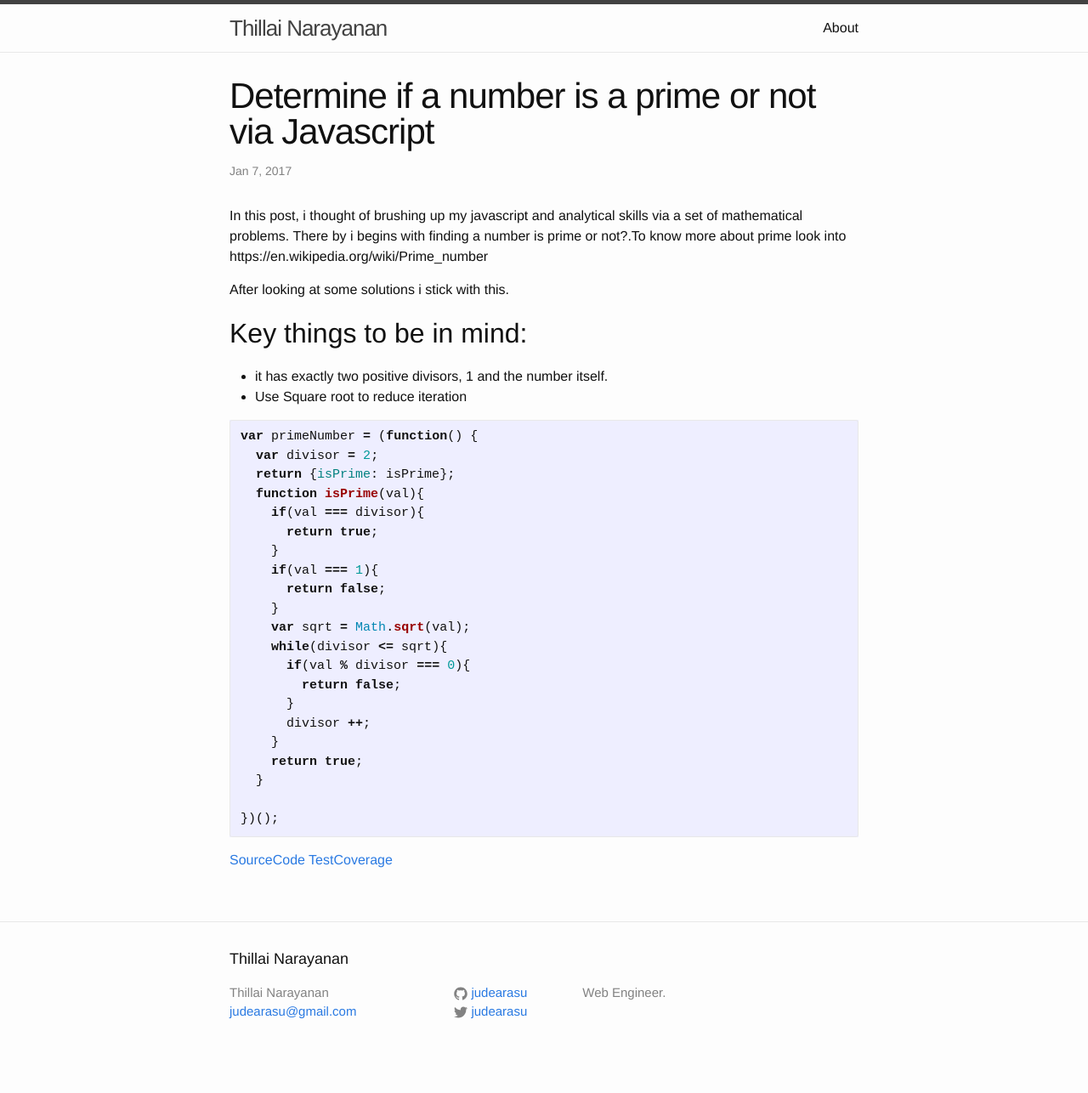
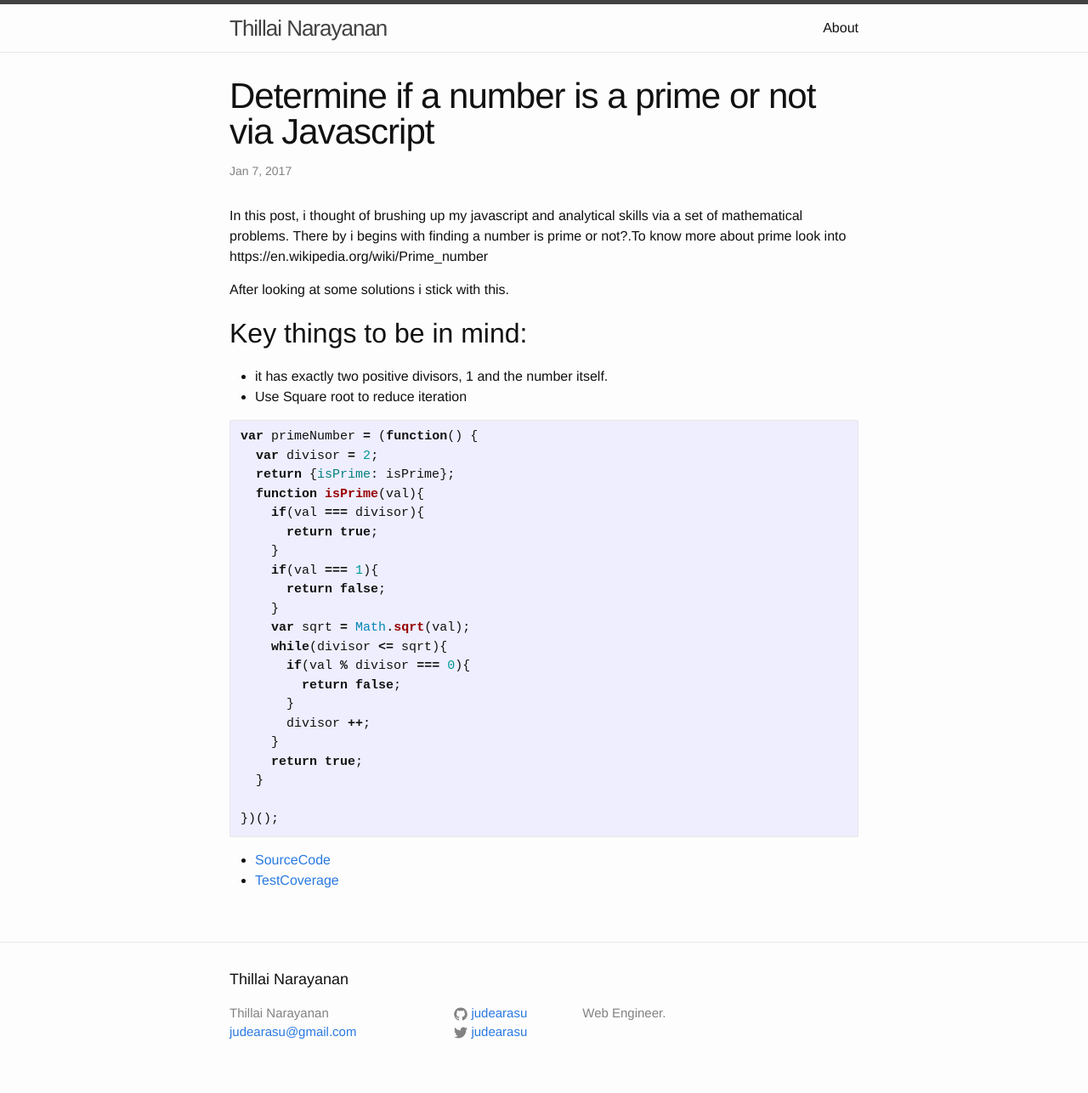
Before and after one commit to judearasu/blog, a Jekyll site: the page built from _posts/2017-01-07-isprime.markdown, in a window 1280 px wide. Shown: the whole page at 85% size. Built offline with Jekyll 4.4.1, drawn with Linux system fonts in a browser that asks for light colours; before the commit the page ends 1262 px from its top, so only the background shows below that.

Commit message:
unordered list

````diff
--- a/_posts/2017-01-07-isprime.markdown
+++ b/_posts/2017-01-07-isprime.markdown
@@ -35,5 +35,5 @@ var primeNumber = (function() {
 
 })();
 ```
-[SourceCode](https://github.com/judearasu/dsa/blob/master/basics/primeNumber.js "IsPrime")
-[TestCoverage](https://github.com/judearasu/dsa/blob/master/tests/primeNumber.spec.js "IsPrimeTestSpec")
+* [SourceCode](https://github.com/judearasu/dsa/blob/master/basics/primeNumber.js "IsPrime")
+* [TestCoverage](https://github.com/judearasu/dsa/blob/master/tests/primeNumber.spec.js "IsPrimeTestSpec")
````
